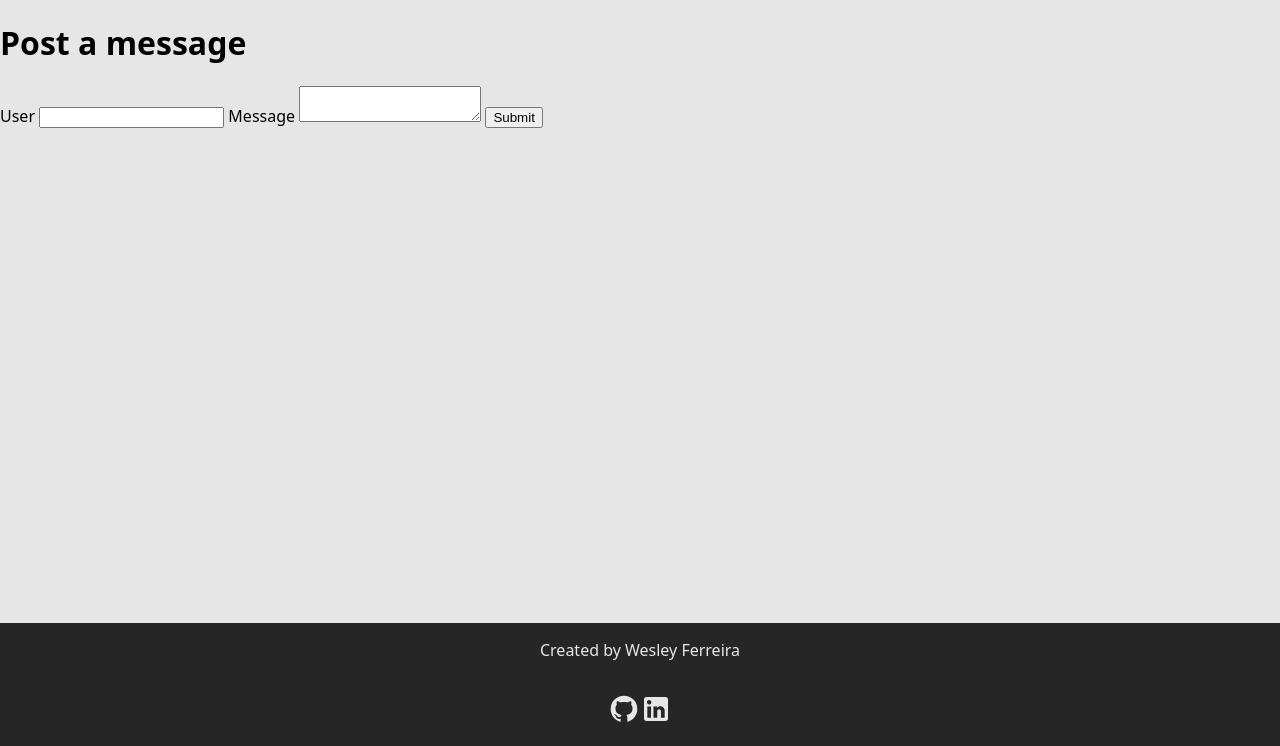
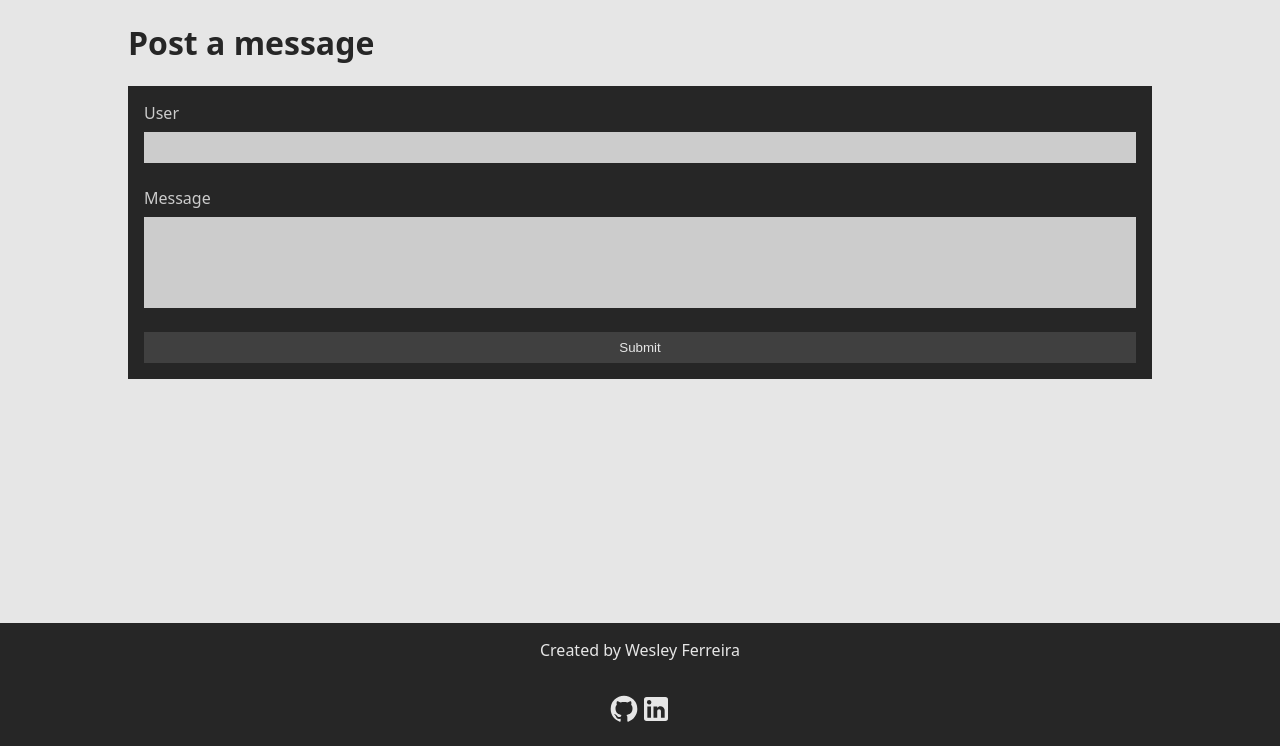
Before and after one commit to wsfer/mini-message-board, a Node server app: page /messages/new in a window 1280 px wide. Shown: the part 54-800 px from the top of the page. Run offline with Node 20, Linux system fonts and the light colour scheme.

Commit message:
feat: add styles for message form

```diff
--- a/public/style.css
+++ b/public/style.css
@@ -123,6 +123,38 @@ main {
   top: 0;
 }
 
+.form {
+  background-color: hsl(0, 0%, 15%);
+  color: hsl(0, 0%, 80%);
+  display: flex;
+  flex-direction: column;
+  padding: 1rem;
+}
+
+.form__input {
+  background-color: hsl(0, 0%, 80%);
+  border: none;
+  margin: 0.5rem 0 1.5rem;
+  padding: 0.5rem;
+}
+
+.form__textarea {
+  resize: none;
+}
+
+.form__button {
+  background-color: hsl(0, 0%, 25%);
+  border: none;
+  color: hsl(0, 0%, 90%);
+  cursor: pointer;
+  padding: 0.5rem 1rem;
+}
+
+.form__button:hover,
+.form__button:focus {
+  background-color: hsl(0, 0%, 35%);
+}
+
 .footer {
   background-color: hsl(0, 0%, 15%);
   color: hsl(0, 0%, 90%);
--- a/views/message-form.ejs
+++ b/views/message-form.ejs
@@ -4,14 +4,16 @@
 <body>
     <%- include("partials/header") %>
     <main>
-        <h1>Post a message</h1>
-        <form method="POST" action="/messages/new">
-            <label for="user">User</label>
-            <input type="text" id="user" name="user">
-            <label for="text">Message</label>
-            <textarea name="text" id="text"></textarea>
-            <button>Submit</button>
-        </form>
+        <div class="container">
+            <h1 class="title">Post a message</h1>
+            <form class="form" method="POST" action="/messages/new">
+                <label for="user">User</label>
+                <input class="form__input" type="text" id="user" name="user" required>
+                <label for="text">Message</label>
+                <textarea class="form__input form__textarea" name="text" id="text" rows="5" required></textarea>
+                <button class="form__button">Submit</button>
+            </form>
+        </div>
     </main>
     <%- include("partials/footer") %>
 </body>
```
